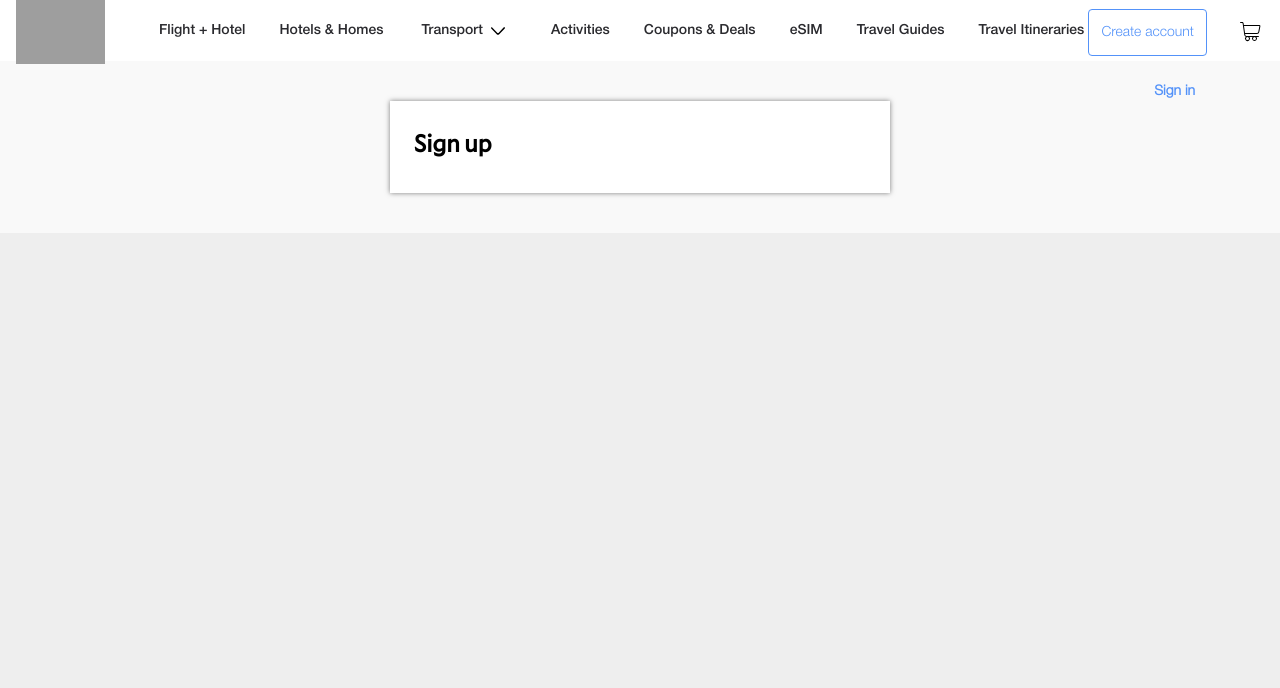
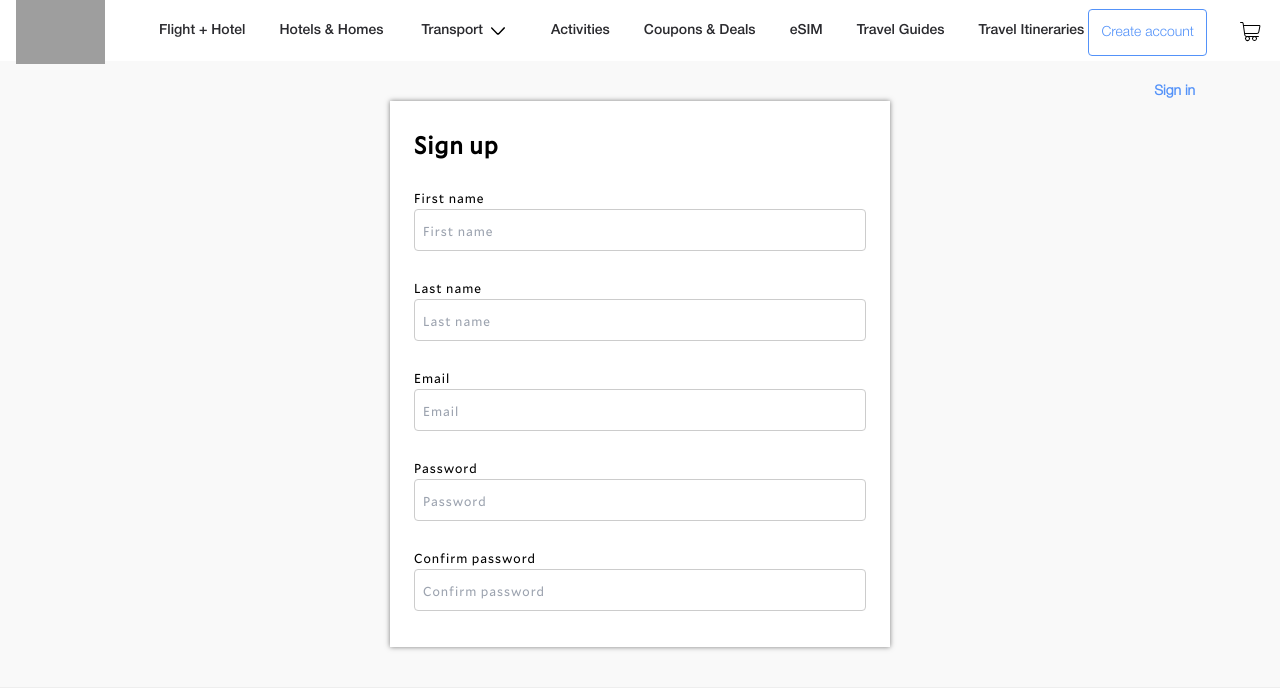
Before and after one commit to thanajong/agoda-clone, a React (Vite) app in the folder frontend/: page /create-account in a window 1280 px wide. Shown: the top 688 px of the page. Built offline with nearby package versions, Linux system fonts and the light colour scheme; grey boxes are pictures that could not be loaded.

Commit message:
create-account-panel fill boxes

```diff
--- a/frontend/src/components/CreateAccountContainer.css
+++ b/frontend/src/components/CreateAccountContainer.css
@@ -1,5 +1,6 @@
 #create-account {
-    font-family: 'MalloryLight';
+    font-family: 'MalloryBook';
+    letter-spacing: 1px;
     display: flex;
     justify-content: center;
     background-color: #f9f9f9;
@@ -29,9 +30,32 @@
 }
 
 #header-typography {
-    font-family: 'MalloryBook';
     text-align: start;
     font-size: 24px;
     font-weight: 900;
-    margin: 8px 0;
+    margin: 10px 0; /* original 8px */
 }
+
+.break-box {
+    padding: 8px, 0;
+}
+
+.fill-box {
+    text-align: start;
+    padding: 12px 0;
+}
+
+.fill-box-header-typography {
+    font-size: 13px; /* original 14px */
+}
+
+.fill-box-user {
+    border: #ccc 1px solid;
+    border-radius: 4px;
+    padding: 8px;
+}
+
+input::placeholder {
+    font-size: 13px; /* original 14px */
+    vertical-align: middle;
+}
--- a/frontend/src/components/CreateAccountContainer.jsx
+++ b/frontend/src/components/CreateAccountContainer.jsx
@@ -8,6 +8,47 @@ const CreateAccountContainer = () => {
                     <div className="create-account-header">
                         <h3 id='header-typography'>Sign up</h3>
                     </div>
+                    <div className="break-box"></div>
+                    <div id='first-name' className="fill-box">
+                        <div className="fill-box-header">
+                            <span className="fill-box-header-typography">First name</span>
+                        </div>
+                        <div className="fill-box-user">
+                            <input type="text" className="fill-box-user-input" placeholder='First name'/>
+                        </div>
+                    </div>
+                    <div id='last-name' className="fill-box">
+                        <div className="fill-box-header">
+                            <span className="fill-box-header-typography">Last name</span>
+                        </div>
+                        <div className="fill-box-user">
+                            <input type="text" className="fill-box-user-input" placeholder='Last name'/>
+                        </div>
+                    </div>
+                    <div id='email' className="fill-box">
+                        <div className="fill-box-header">
+                            <span className="fill-box-header-typography">Email</span>
+                        </div>
+                        <div className="fill-box-user">
+                            <input type="text" className="fill-box-user-input" placeholder='Email'/>
+                        </div>
+                    </div>
+                    <div id='password' className="fill-box">
+                        <div className="fill-box-header">
+                            <span className="fill-box-header-typography">Password</span>
+                        </div>
+                        <div className="fill-box-user">
+                            <input type="text" className="fill-box-user-input" placeholder='Password'/>
+                        </div>
+                    </div>
+                    <div id='confirm-password' className="fill-box">
+                        <div className="fill-box-header">
+                            <span className="fill-box-header-typography">Confirm password</span>
+                        </div>
+                        <div className="fill-box-user">
+                            <input type="text" className="fill-box-user-input" placeholder='Confirm password'/>
+                        </div>
+                    </div>
                 </div>
             </div>
         </section>
```
